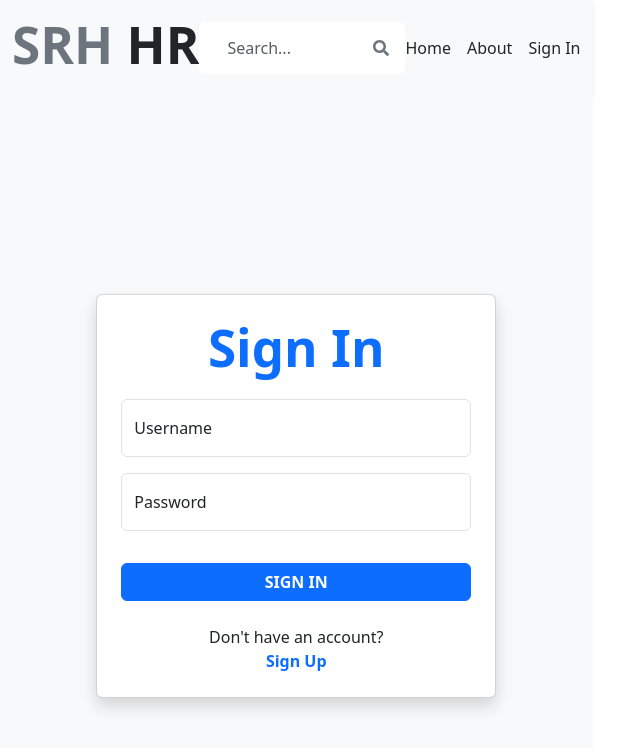
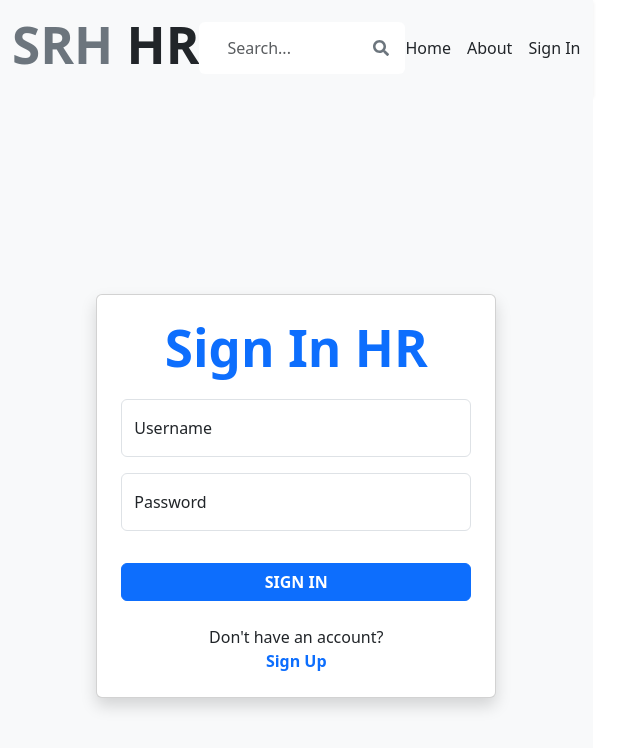
Before and after one commit to ujjwal-webdev/hrms-frontend, a React app: page /sign-in in a window 1280 px wide. Shown: the top 748 px of the page, without its empty margins (0-640 px from the left). Built offline with nearby package versions, Linux system fonts and the light colour scheme; the HTML template or start-up script is replaced by a standard one.

Commit message:
Added Text in SignIn

```diff
--- a/src/pages/SignIn.jsx
+++ b/src/pages/SignIn.jsx
@@ -46,7 +46,7 @@ export default function SignIn() {
   return (
     <div className="container d-flex flex-column align-items-center justify-content-center vh-100 bg-light">
       <div className="card p-4 shadow" style={{ maxWidth: '400px', width: '100%' }}>
-        <h1 className="text-center fw-bold mb-4 text-primary">Sign In</h1>
+        <h1 className="text-center fw-bold mb-4 text-primary">Sign In HR</h1>
         <form onSubmit={handleSubmit} className="d-flex flex-column gap-3">
           <div className="form-floating">
             <input
```
